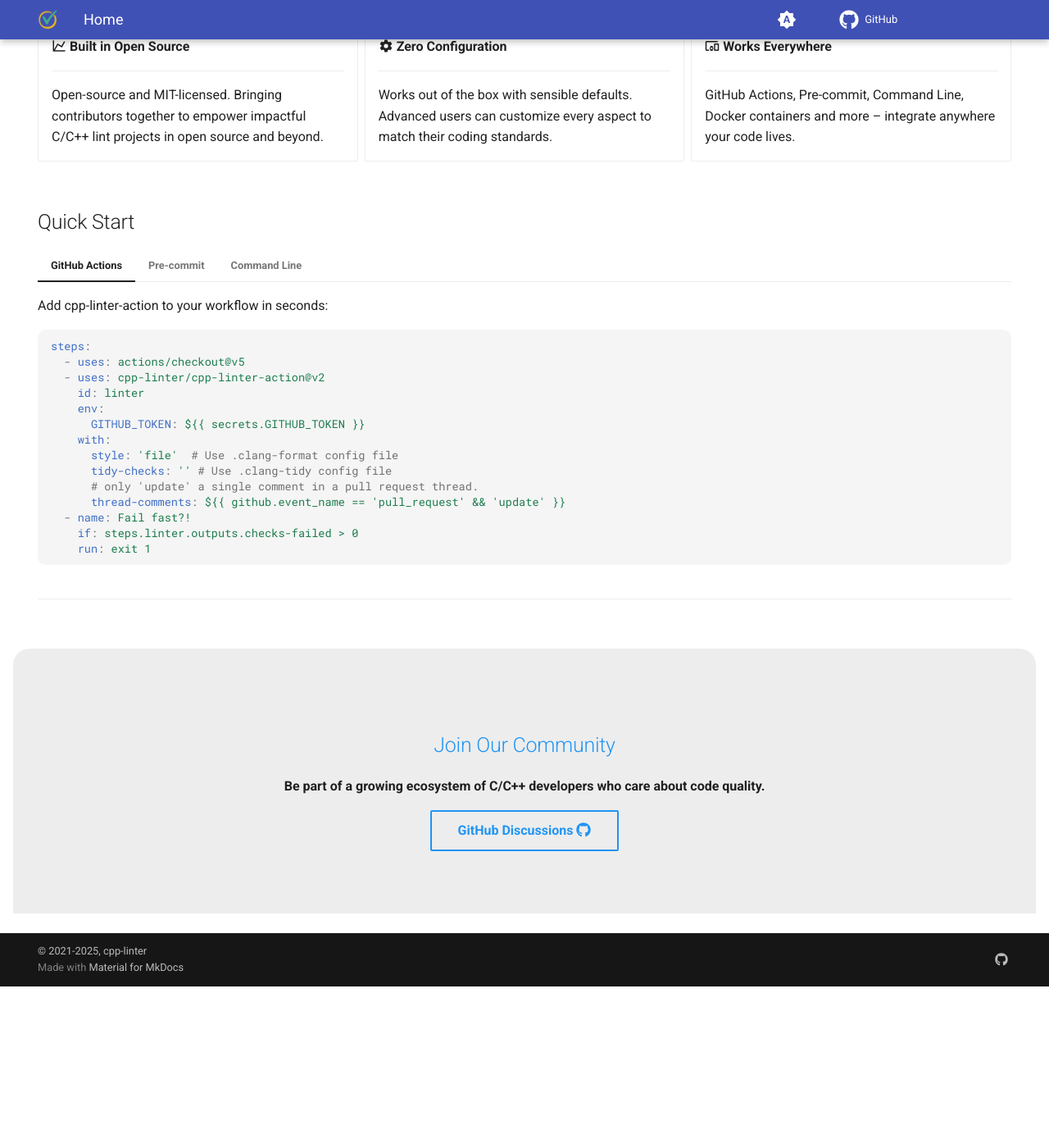
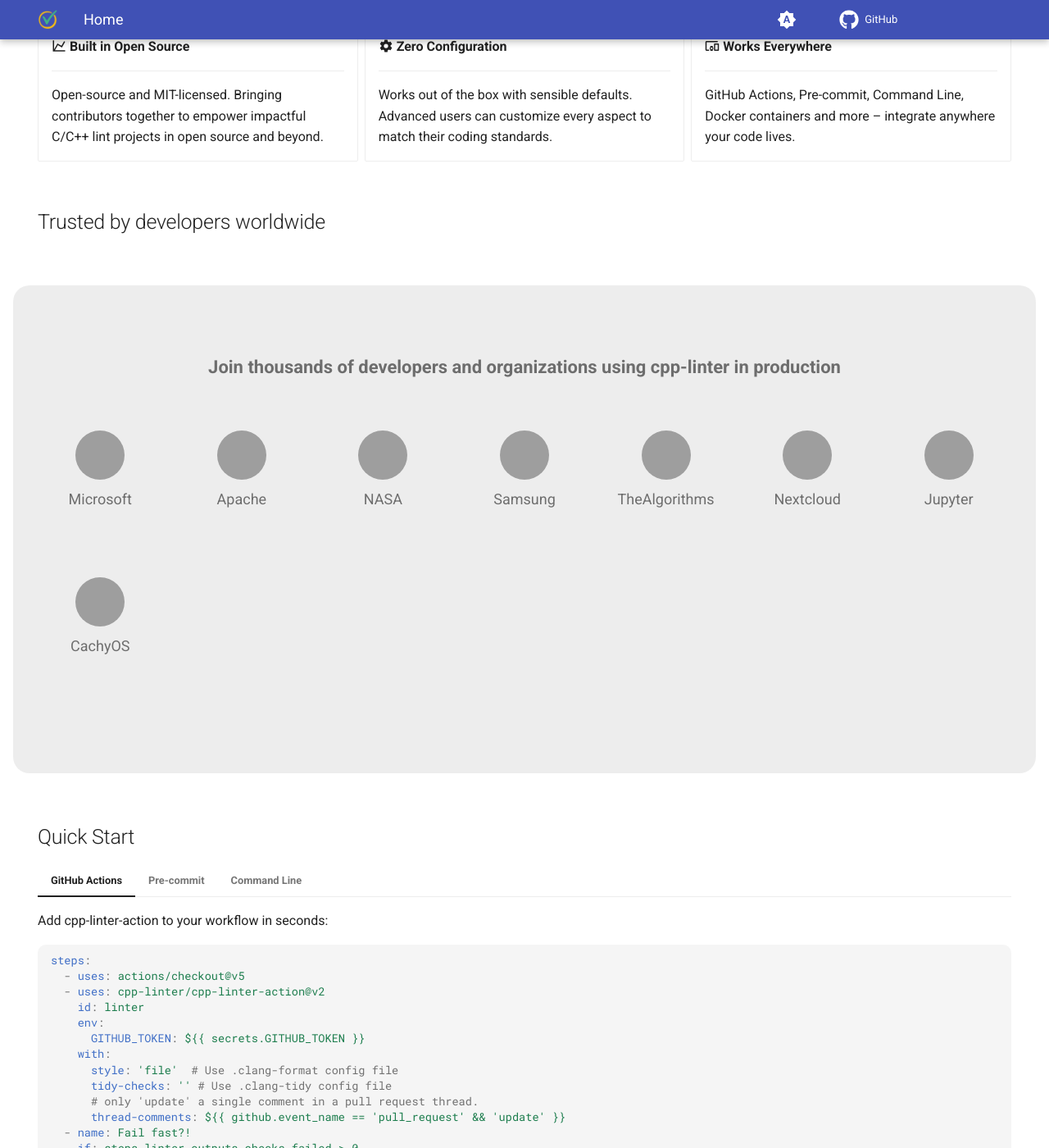
Before and after one commit to cpp-linter/cpp-linter.github.io, an MkDocs documentation site: the page built from docs/index.md, in a window 1280 px wide and 1400 px high, scrolled down 770 px. Shown: the whole window at 82% size. Built offline with MkDocs 1.6.1 and Material for MkDocs 9.7.7, drawn with Linux system fonts in a browser that asks for light colours; before the commit the page ends 1973 px from its top, so only the background shows below that; grey boxes are pictures that could not be loaded.

Commit message:
docs: trueted by

```diff
--- a/docs/index.md
+++ b/docs/index.md
@@ -43,6 +43,64 @@
 </div>
 
 <div class="grid" markdown>
+
+</div>
+
+## Trusted by developers worldwide
+
+<div class="trusted-by" markdown>
+
+**Join thousands of developers and organizations using cpp-linter in production**
+
+<div class="logo-grid">
+  <div class="logo-item">
+    <img src="https://github.com/microsoft.png" alt="Microsoft" title="Microsoft">
+    <span>Microsoft</span>
+  </div>
+  <div class="logo-item">
+    <img src="https://github.com/apache.png" alt="Apache" title="Apache">
+    <span>Apache</span>
+  </div>
+  <div class="logo-item">
+    <img src="https://github.com/nasa.png" alt="NASA" title="NASA">
+    <span>NASA</span>
+  </div>
+  <div class="logo-item">
+    <img src="https://github.com/samsung.png" alt="Samsung" title="Samsung">
+    <span>Samsung</span>
+  </div>
+  <div class="logo-item">
+    <img src="https://github.com/TheAlgorithms.png" alt="TheAlgorithms" title="TheAlgorithms">
+    <span>TheAlgorithms</span>
+  </div>
+  <div class="logo-item">
+    <img src="https://github.com/Nextcloud.png" alt="Nextcloud" title="Nextcloud">
+    <span>Nextcloud</span>
+  </div>
+  <div class="logo-item">
+    <img src="https://github.com/Jupyter.png" alt="Jupyter" title="Jupyter">
+    <span>Jupyter</span>
+  </div>
+  <div class="logo-item">
+    <img src="https://github.com/CachyOS.png" alt="CachyOS" title="CachyOS">
+    <span>CachyOS</span>
+  </div>
+</div>
+
+<!-- <div class="stats-grid">
+  <div class="stat">
+    <strong>1,000+</strong>
+    <span>GitHub Users</span>
+  </div>
+  <div class="stat">
+    <strong>20K+</strong>
+    <span>Downloads/Month</span>
+  </div>
+  <div class="stat">
+    <strong>50+</strong>
+    <span>Contributors</span>
+  </div>
+</div> -->
 
 </div>
 
--- a/docs/stylesheets/extra.css
+++ b/docs/stylesheets/extra.css
@@ -81,6 +81,107 @@
 .md-button:hover {
     transform: translateY(-1px);
     box-shadow: 0 4px 12px rgba(0,0,0,0.15);
+}
+
+/* Trusted by section styling */
+.trusted-by {
+    text-align: center;
+    padding: 3rem 0;
+    background: var(--md-default-fg-color--lightest);
+    margin: 3rem -1.5rem;
+    border-radius: 1rem;
+}
+
+.trusted-by p {
+    font-size: 1.1rem;
+    color: var(--md-default-fg-color--light);
+    margin-bottom: 2rem;
+}
+
+.logo-grid {
+    display: grid;
+    grid-template-columns: repeat(auto-fit, minmax(120px, 1fr));
+    gap: 2rem;
+    margin-bottom: 3rem;
+    padding: 0 2rem;
+}
+
+.logo-item {
+    display: flex;
+    flex-direction: column;
+    align-items: center;
+    transition: all 0.3s ease;
+    padding: 1rem;
+    border-radius: 0.5rem;
+}
+
+.logo-item:hover {
+    transform: translateY(-4px);
+    background: var(--md-default-bg-color);
+    box-shadow: 0 8px 25px rgba(0,0,0,0.1);
+}
+
+.logo-item img {
+    width: 60px;
+    height: 60px;
+    border-radius: 50%;
+    margin-bottom: 0.5rem;
+    filter: grayscale(100%);
+    transition: filter 0.3s ease;
+}
+
+.logo-item:hover img {
+    filter: grayscale(0%);
+}
+
+.logo-item span {
+    font-size: 0.9rem;
+    font-weight: 500;
+    color: var(--md-default-fg-color--light);
+}
+
+.stats-grid {
+    display: grid;
+    grid-template-columns: repeat(auto-fit, minmax(150px, 1fr));
+    gap: 2rem;
+    padding: 0 2rem;
+}
+
+.stat {
+    text-align: center;
+}
+
+.stat strong {
+    display: block;
+    font-size: 2rem;
+    font-weight: 700;
+    color: var(--md-primary-fg-color);
+    margin-bottom: 0.5rem;
+}
+
+.stat span {
+    font-size: 0.9rem;
+    color: var(--md-default-fg-color--light);
+    text-transform: uppercase;
+    letter-spacing: 0.5px;
+}
+
+/* Mobile responsiveness for trusted by section */
+@media screen and (max-width: 768px) {
+    .logo-grid {
+        grid-template-columns: repeat(2, 1fr);
+        gap: 1rem;
+        padding: 0 1rem;
+    }
+
+    .stats-grid {
+        grid-template-columns: repeat(2, 1fr);
+        padding: 0 1rem;
+    }
+
+    .stat strong {
+        font-size: 1.5rem;
+    }
 }
 
 .md-header {
```
